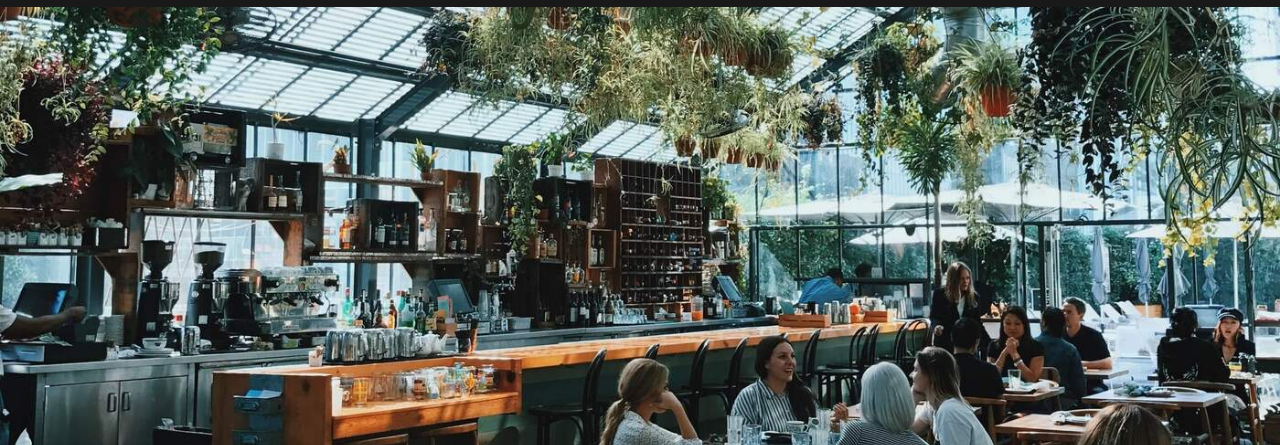
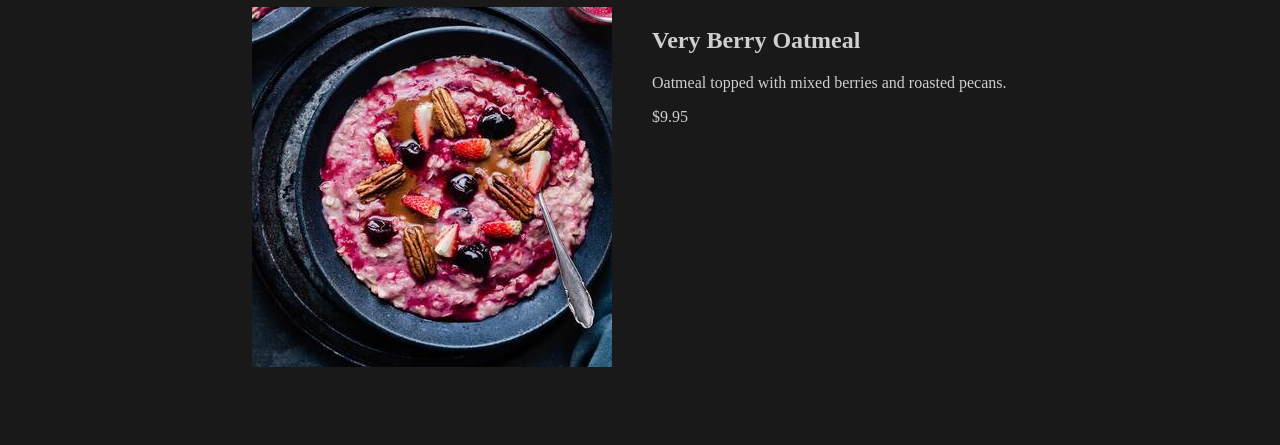
Before and after one commit to cyhyraethz/restaurant-page, a website built with webpack: page dist/index.html in a window 1280 px wide. Shown: the part 121-566 px from the top of the page. Built offline with nearby package versions, Linux system fonts and the light colour scheme.

Commit message:
Add menu item text alongside images
Use flexbox to center images and text

```diff
--- a/src/home-tab.js
+++ b/src/home-tab.js
@@ -31,6 +31,7 @@ export default function loadHomeTab() {
     that truly inspire us to eat and serve beautiful food. Vegan, or not,\
     we promise you will enjoy your experience.';
 
+  diningImg.classList.add('fullWidth');
   restaurantHeadline.classList.add('centered');
   restaurantName.classList.add('centered');
 
--- a/src/menu-tab.js
+++ b/src/menu-tab.js
@@ -1,16 +1,47 @@
-import { Cauliflower, Menu, Oatmeal, Salad, SpringRolls } from './images';
+import { Cauliflower, Oatmeal, Salad, SpringRolls } from './images';
 
 export default function loadMenuTab() {
   const menuTab = document.getElementById('menu');
   const content = document.getElementById('content');
   const active = document.getElementsByClassName('active');
 
-  const menuName = document.createElement('h1');
-  const menuImg = document.createElement('img');
+  const breakfastName = document.createElement('h1');
+
+  const oatmealContainer = document.createElement('div');
+  const oatmealImgContainer = document.createElement('div');
+  const oatmealImg = document.createElement('img');
+  const oatmealTextContainer = document.createElement('div');
+  const oatmealName = document.createElement('h2');
+  const oatmealText = document.createElement('p');
+  const oatmealPrice = document.createElement('p');
+
+  const lunchName = document.createElement('h1');
+
+  const saladContainer = document.createElement('div');
+  const saladImgContainer = document.createElement('div');
+  const saladImg = document.createElement('img');
+  const saladTextContainer = document.createElement('div');
+  const saladName = document.createElement('h2');
+  const saladText = document.createElement('p');
+  const saladPrice = document.createElement('p');
+
+  const springRollsContainer = document.createElement('div');
+  const springRollsImgContainer = document.createElement('div');
+  const springRollsImg = document.createElement('img');
+  const springRollsTextContainer = document.createElement('div');
+  const springRollsName = document.createElement('h2');
+  const springRollsText = document.createElement('p');
+  const springRollsPrice = document.createElement('p');
+
+  const dinnerName = document.createElement('h1');
+
+  const cauliflowerContainer = document.createElement('div');
+  const cauliflowerImgContainer = document.createElement('div');
   const cauliflowerImg = document.createElement('img');
-  const oatmealImg = document.createElement('img');
-  const saladImg = document.createElement('img');
-  const springRollsImg = document.createElement('img');
+  const cauliflowerTextContainer = document.createElement('div');
+  const cauliflowerName = document.createElement('h2');
+  const cauliflowerText = document.createElement('p');
+  const cauliflowerPrice = document.createElement('p');
 
   for (let e of active) {
     e.classList.remove('active');
@@ -18,30 +49,114 @@ export default function loadMenuTab() {
   content.innerHTML = '';
   menuTab.className = 'active';
 
-  menuName.id = 'menuName';
-  menuName.innerText = 'Menu';
-  menuImg.id = 'menuImg';
-  menuImg.src = Menu;
-  menuImg.alt = 'A spread of various food dishes.';
+  breakfastName.id = 'breakfastName';
+  breakfastName.innerText = 'Breakfast Menu';
+  breakfastName.classList.add('centered');
+
+  oatmealContainer.classList.add('menuContainer');
+  oatmealImgContainer.classList.add('menuImgContainer');
+  oatmealImg.id = 'oatmealImg';
+  oatmealImg.src = Oatmeal;
+  oatmealImg.alt = 'A bowl of oatmeal with berries  and pecans.';
+  oatmealImg.classList.add('menuImage');
+  oatmealTextContainer.classList.add('menuTextContainer');
+  oatmealName.innerText = 'Very Berry Oatmeal';
+  oatmealName.classList.add('menuName');
+  oatmealText.innerText = 'Oatmeal topped with mixed berries and roasted pecans.';
+  oatmealText.classList.add('menuText');
+  oatmealPrice.innerText = '$9.95';
+  oatmealPrice.classList.add('menuPrice');
+
+  lunchName.id = 'lunchName';
+  lunchName.innerText = 'Lunch Menu';
+  lunchName.classList.add('centered');
+
+  saladContainer.classList.add('menuContainer');
+  saladImgContainer.classList.add('menuImgContainer');
+  saladImg.id = 'saladImg';
+  saladImg.src = Salad;
+  saladImg.alt = 'A vegetable salad with lettuce, tomato, and avocado.';
+  saladImg.classList.add('menuImage');
+  saladTextContainer.classList.add('menuTextContainer');
+  saladName.innerText = 'Chickpea Garden Salad';
+  saladName.classList.add('menuName');
+  saladText.innerText =
+    'Lettuce, tomato, avocado, roasted sweet potato, chickpeas, purple cabbage, \
+    radish, microgreens, and yellow bell pepper slices, topped with our special \
+    garlic tahini sauce or our spicy cashew sauce.';
+  saladText.classList.add('menuText');
+  saladPrice.innerText = '$11.95';
+  saladPrice.classList.add('menuPrice');
+
+  springRollsContainer.classList.add('menuContainer');
+  springRollsImgContainer.classList.add('menuImgContainer');
+  springRollsImg.id = 'springRollsImg';
+  springRollsImg.src = SpringRolls;
+  springRollsImg.alt = 'A dish of spring rolls garnished with lettuce and mint.';
+  springRollsImg.classList.add('menuImage');
+  springRollsTextContainer.classList.add('menuTextContainer');
+  springRollsName.innerText = 'Vegetable Spring Rolls';
+  springRollsName.classList.add('menuName');
+  springRollsText.innerText =
+    'Avocado, radish, purple cabbage, sprouts, carrots, and cucumber. \
+    Comes with a peanut dipping sauce. Garnished with lettuce and mint.';
+  springRollsText.classList.add('menuText');
+  springRollsPrice.innerText = '$11.95';
+  springRollsPrice.classList.add('menuPrice');
+
+  dinnerName.id = 'dinnerName';
+  dinnerName.innerText = 'Dinner Menu';
+  dinnerName.classList.add('centered');
+
+  cauliflowerContainer.classList.add('menuContainer');
+  cauliflowerImgContainer.classList.add('menuImgContainer');
   cauliflowerImg.id = 'cauliflowerImg';
   cauliflowerImg.src = Cauliflower;
   cauliflowerImg.alt = 'A plate of roasted cauliflower, lentils, and salad.';
-  oatmealImg.id = 'oatmealImg';
-  oatmealImg.src = Oatmeal;
-  oatmealImg.alt = 'A bowl of oatmeal with berries  and pecans.';
-  saladImg.id = 'saladImg';
-  saladImg.src = Salad;
-  saladImg.alt = 'A vegetable salad with lettuce, tomato, and avocado.';
-  springRollsImg.id = 'springRollsImg';
-  springRollsImg.src = SpringRolls;
-  springRollsImg.alt = 'A dish of spring rolls garnished with lettuce and mint.';
+  cauliflowerImg.classList.add('menuImage');
+  cauliflowerTextContainer.classList.add('menuTextContainer');
+  cauliflowerName.innerText = 'Roasted Cauliflower';
+  cauliflowerName.classList.add('menuName');
+  cauliflowerText.innerText = 'Roasted cauliflower with brown lentils, green salad, and cashew sauce.';
+  cauliflowerText.classList.add('menuText');
+  cauliflowerPrice.innerText = '$14.95';
+  cauliflowerPrice.classList.add('menuPrice');
 
-  menuName.classList.add('centered');
+  content.appendChild(breakfastName);
 
-  content.appendChild(menuName);
-  content.appendChild(menuImg);
-  content.appendChild(cauliflowerImg);
-  content.appendChild(oatmealImg);
-  content.appendChild(saladImg);
-  content.appendChild(springRollsImg);
+  content.appendChild(oatmealContainer);
+  oatmealContainer.appendChild(oatmealImgContainer);
+  oatmealImgContainer.appendChild(oatmealImg);
+  oatmealContainer.appendChild(oatmealTextContainer);
+  oatmealTextContainer.appendChild(oatmealName);
+  oatmealTextContainer.appendChild(oatmealText);
+  oatmealTextContainer.appendChild(oatmealPrice);
+
+  content.appendChild(lunchName);
+
+  content.appendChild(saladContainer);
+  saladContainer.appendChild(saladImgContainer);
+  saladImgContainer.appendChild(saladImg);
+  saladContainer.appendChild(saladTextContainer);
+  saladTextContainer.appendChild(saladName);
+  saladTextContainer.appendChild(saladText);
+  saladTextContainer.appendChild(saladPrice);
+
+  content.appendChild(springRollsContainer);
+  springRollsContainer.appendChild(springRollsImgContainer);
+  springRollsImgContainer.appendChild(springRollsImg);
+  springRollsContainer.appendChild(springRollsTextContainer);
+  springRollsTextContainer.appendChild(springRollsName);
+  springRollsTextContainer.appendChild(springRollsText);
+  springRollsTextContainer.appendChild(springRollsPrice);
+
+  content.appendChild(dinnerName);
+
+  content.appendChild(cauliflowerContainer);
+  cauliflowerContainer.appendChild(cauliflowerImgContainer);
+  cauliflowerImgContainer.appendChild(cauliflowerImg);
+  cauliflowerContainer.appendChild(cauliflowerTextContainer);
+  cauliflowerTextContainer.appendChild(cauliflowerName);
+  cauliflowerTextContainer.appendChild(cauliflowerText);
+  cauliflowerTextContainer.appendChild(cauliflowerPrice);
 }
--- a/src/page-load.js
+++ b/src/page-load.js
@@ -58,5 +58,10 @@ export default function initialPageLoad() {
   topNav.appendChild(navList);
   navigation.appendChild(topNav);
 
-  loadHomeTab();
+  // loadHomeTab();
+  loadMenuTab();
+  // loadLocationsTab();
+  // loadStoryTab();
+  // loadCareersTab();
+  // loadCateringTab();
 }
--- a/src/style.css
+++ b/src/style.css
@@ -64,6 +64,34 @@ body {
   margin: 0 8%;
 }
 
-#diningImg {
-  width: 100%;
+.fullWidth {
+  width: 90%;
+  display: block;
+  margin-left: auto;
+  margin-right: auto;
 }
+
+.menuContainer {
+  display: flex;
+  align-items: top;
+  justify-content: center;
+  margin-bottom: 80px;
+}
+
+.menuImgContainer {
+  margin-left: 10%;
+  margin-right: 20px;
+  width: 50%;
+  text-align: right;
+}
+
+.menuTextContainer {
+  align-items: left;
+  margin-left: 20px;
+  width: 50%;
+  margin-right: 10%;
+}
+
+.menuTextContainer p {
+  width: 500px;
+}
```
